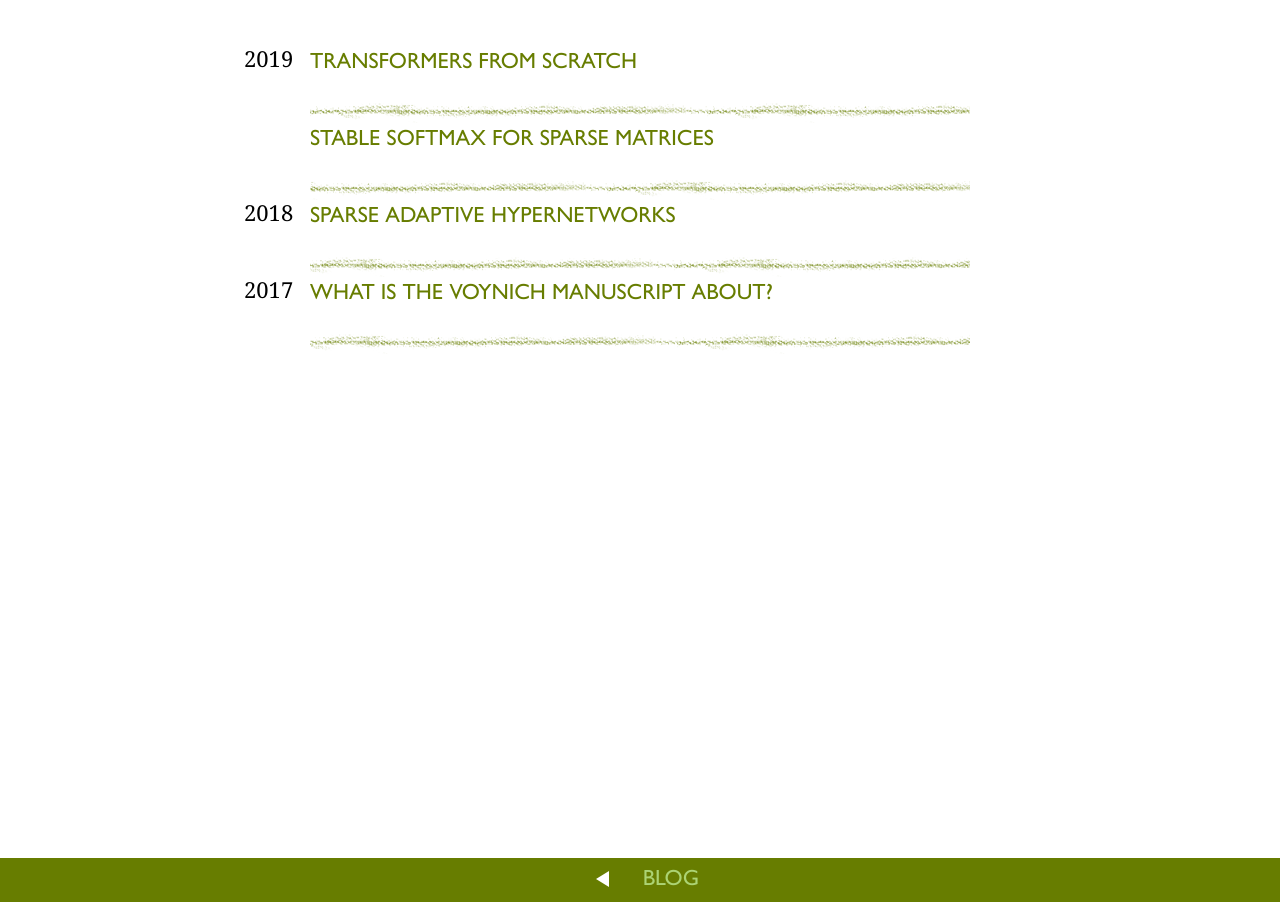
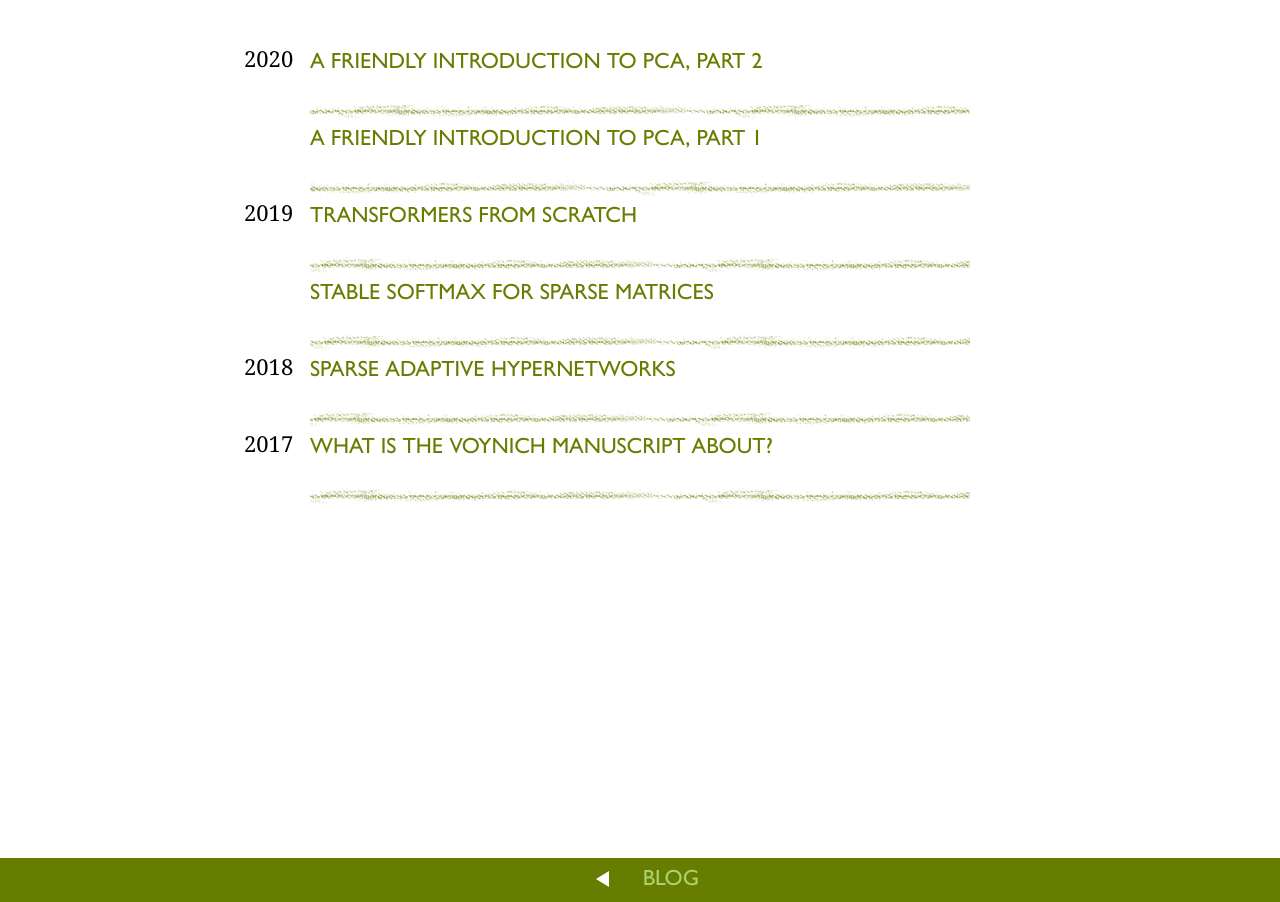
Before and after one commit to pbloem/peterbloem.nl, a Jekyll site: the page built from blog/index.md, in a window 1280 px wide. Built offline with Jekyll 4.4.1, drawn with Linux system fonts in a browser that asks for light colours; some web fonts are replaced; our own code applies the rules of GitHub Pages for plain Markdown files.

Commit message:
Adding first to parts to index.

```diff
--- a/blog/index.md
+++ b/blog/index.md
@@ -5,6 +5,18 @@ article: false
 ---
 <!-- {% raw %} -->
 <ul class="nav publications content">
+
+	<li><a href="pca-2">
+	  	<h2>A friendly introduction to PCA, part 2
+	  	</h2>
+	  	<span class="year">2020</span>
+	  	</a>
+	</li>
+	<li><a href="pca">
+	  	<h2>A friendly introduction to PCA, part 1
+	  	</h2>
+	  	</a>
+	</li>
 	<li><a href="transformers">
 	  	<h2>Transformers from scratch
 	  	</h2>
```
Also changed, not shown: blog/pca-2.md (+1 -1 lines).
